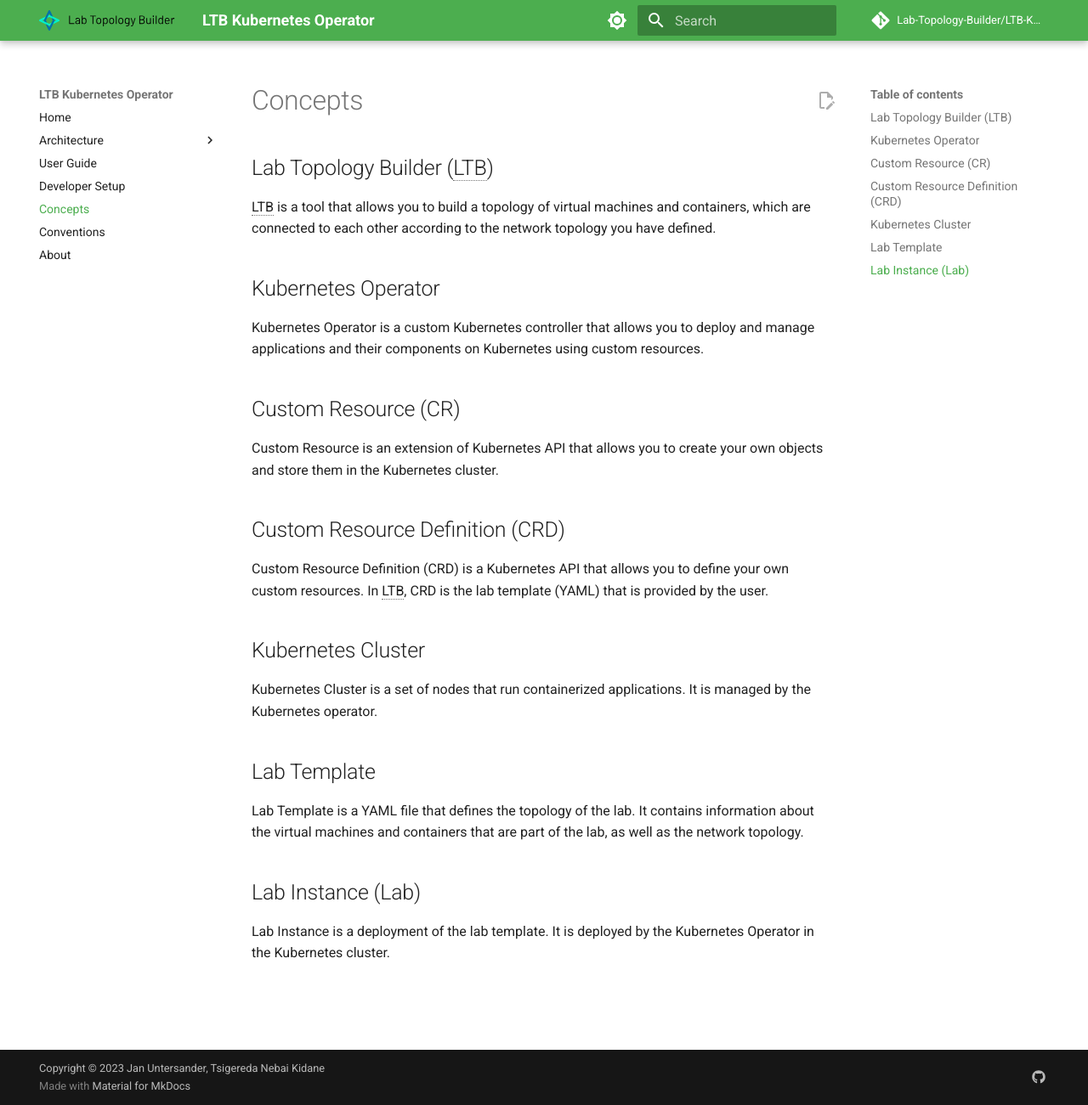
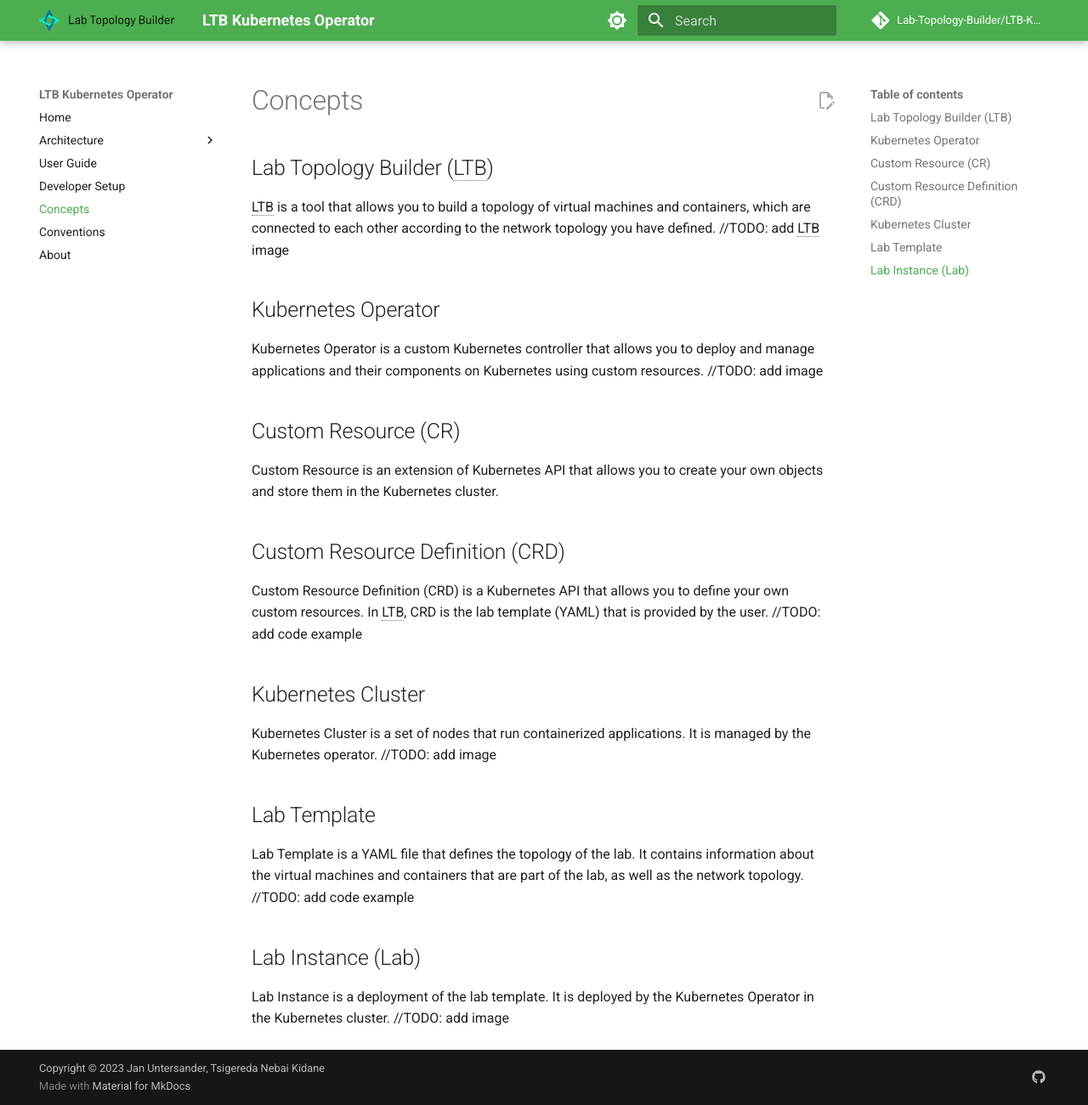
Before and after one commit to Lab-Topology-Builder/LTB-K8s-Backend, an MkDocs documentation site: the page built from docs/concepts.md, in a window 1280 px wide and 1301 px high. Shown: the whole window at 85% size. Built offline with MkDocs 1.6.1 and Material for MkDocs 9.7.7, drawn with Linux system fonts in a browser that asks for light colours; comment, search, counter and statistics services are not loaded.

Commit message:
Add todo comments.

```diff
--- a/docs/concepts.md
+++ b/docs/concepts.md
@@ -3,10 +3,12 @@
 ## Lab Topology Builder (LTB)
 
 LTB is a tool that allows you to build a topology of virtual machines and containers, which are connected to each other according to the network topology you have defined.
+//TODO: add LTB image
 
 ## Kubernetes Operator
 
 Kubernetes Operator is a custom Kubernetes controller that allows you to deploy and manage applications and their components on Kubernetes using custom resources.
+//TODO: add image
 
 ## Custom Resource (CR)
 
@@ -15,15 +17,19 @@ Custom Resource is an extension of Kubernetes API that allows you to create your
 ## Custom Resource Definition (CRD)
 
 Custom Resource Definition (CRD) is a Kubernetes API that allows you to define your own custom resources. In LTB, CRD is the lab template (YAML) that is provided by the user.
+//TODO: add code example
 
 ## Kubernetes Cluster
 
 Kubernetes Cluster is a set of nodes that run containerized applications. It is managed by the Kubernetes operator.
+//TODO: add image
 
 ## Lab Template
 
 Lab Template is a YAML file that defines the topology of the lab. It contains information about the virtual machines and containers that are part of the lab, as well as the network topology.
+//TODO: add code example
 
 ## Lab Instance (Lab)
 
 Lab Instance is a deployment of the lab template. It is deployed by the Kubernetes Operator in the Kubernetes cluster.
+//TODO: add image
```
